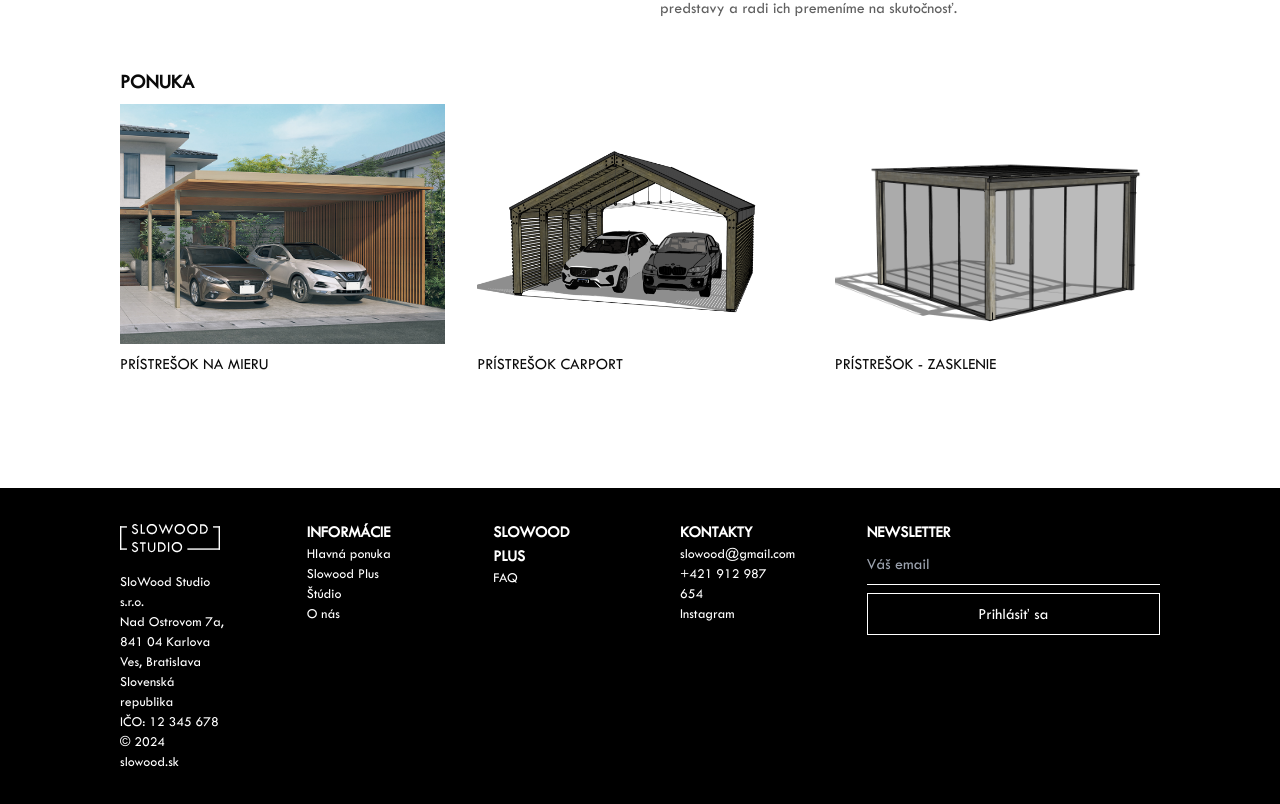
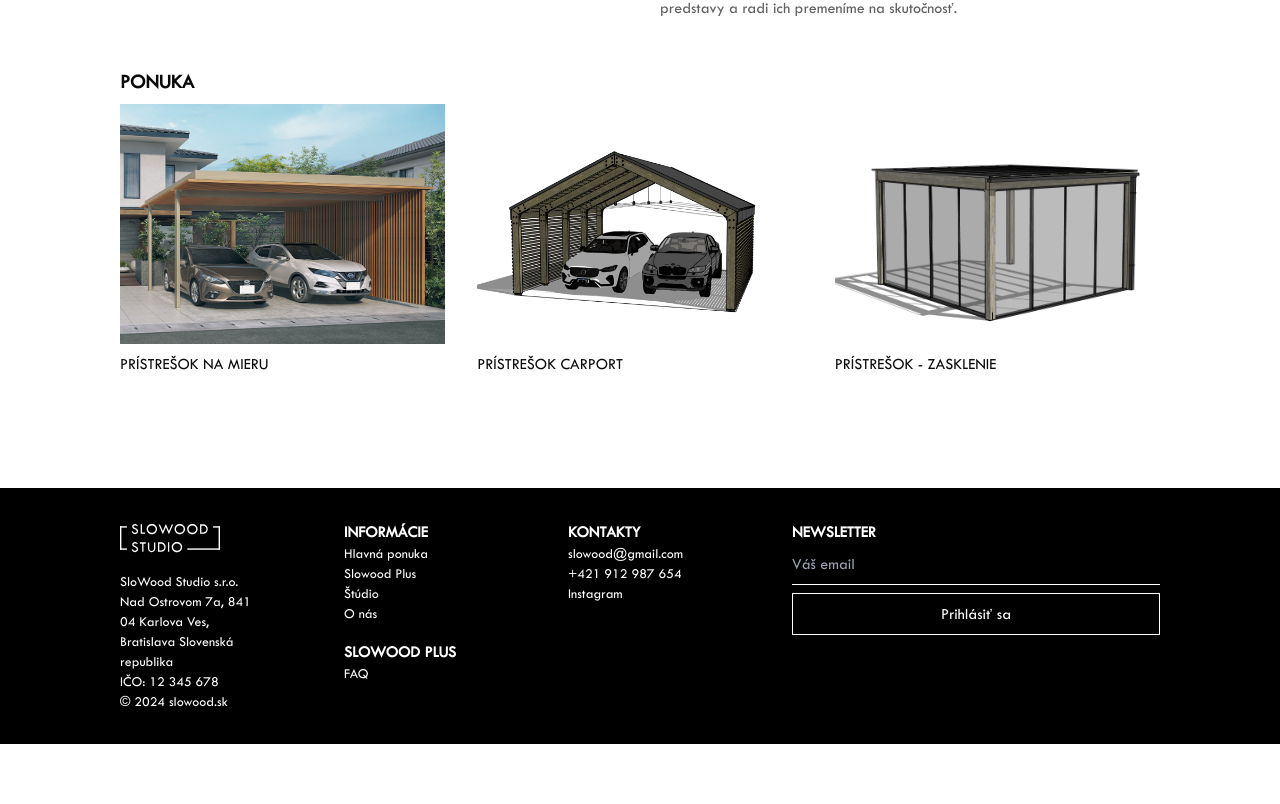
Before and after one commit to marosstudenic/slowood, a Next.js app: page /ponuka/pristresok in a window 1280 px wide. Shown: the part 1230-2034 px from the top of the page. After the commit the page ends 1974 px from the top, so only its background shows below. Built offline with nearby package versions, Linux system fonts and the light colour scheme.

Commit message:
create better footer

```diff
--- a/src/components/Footer.tsx
+++ b/src/components/Footer.tsx
@@ -5,7 +5,7 @@ import { Newsletter } from "./Newsletter";
 export const Footer = () => {
   return (
     <footer className="bg-black w-full py-8">
-            <div className="max-w-[1300px] px-6 md:px-[120px] flex flex-col md:grid md:grid-cols-2 gap-8 md:gap-20 lg:grid-cols-6 mx-auto justify-start">
+      <div className="max-w-[1300px] px-6 md:px-[120px] flex flex-col md:grid md:grid-cols-2 gap-8 md:gap-20 lg:grid-cols-5 mx-auto justify-start">
         <div className="md:hidden block">
           <Newsletter />
         </div>
@@ -25,6 +25,7 @@ export const Footer = () => {
           </div>
         </div>
 
+        <div className="space-y-4">
           <div>
             <h2 className="font-bold text-md text-white uppercase">Informácie</h2>
             <div className="text-white text-sm flex flex-col">
@@ -41,6 +42,9 @@ export const Footer = () => {
               <Link href="/faq"> FAQ</Link>
             </div>
           </div>
+        </div>
+
+
         <div>
           <h2 className="font-bold text-md text-white uppercase">Kontakty</h2>
           <div className="text-white text-sm flex flex-col">
```
Lines whose indentation alone changed are shown as unchanged.
